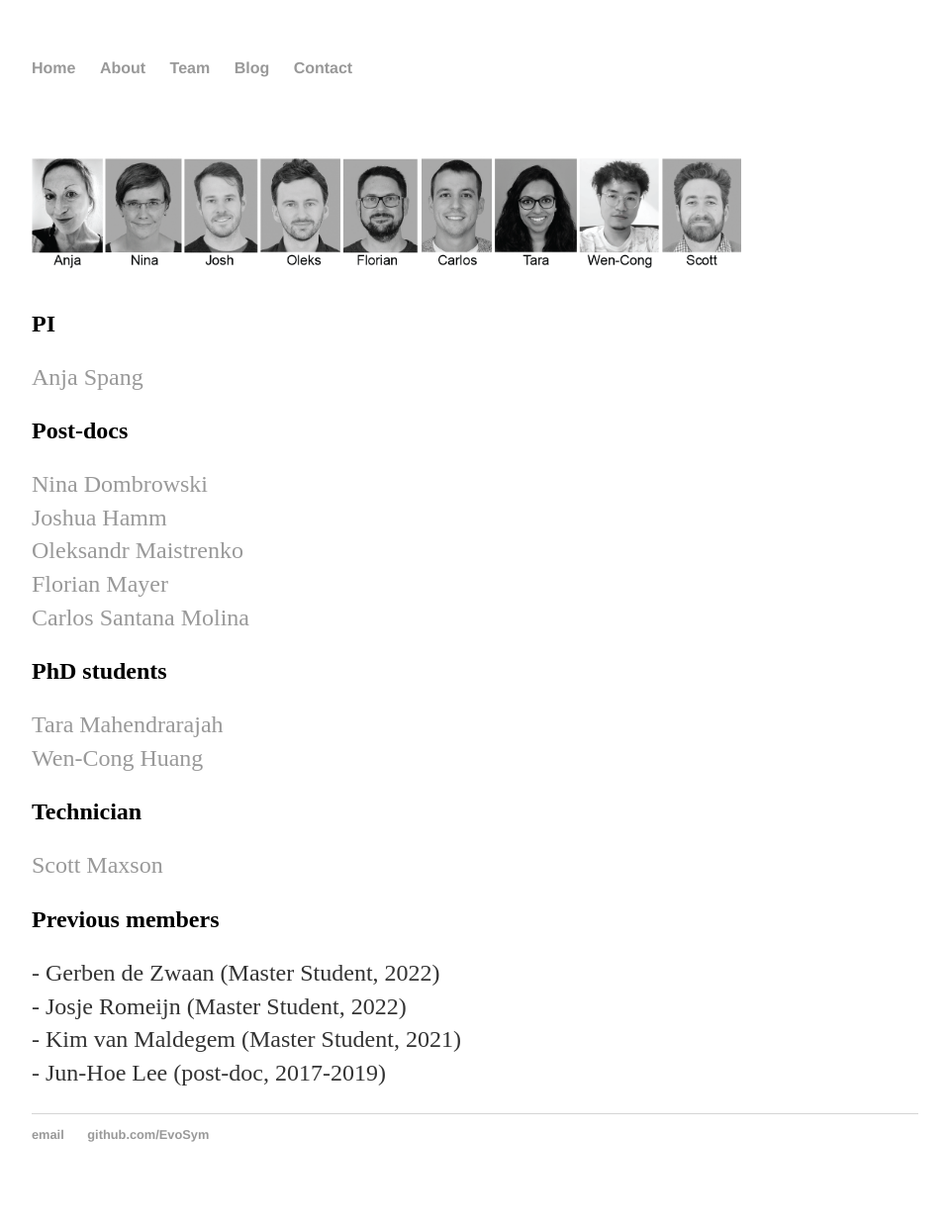
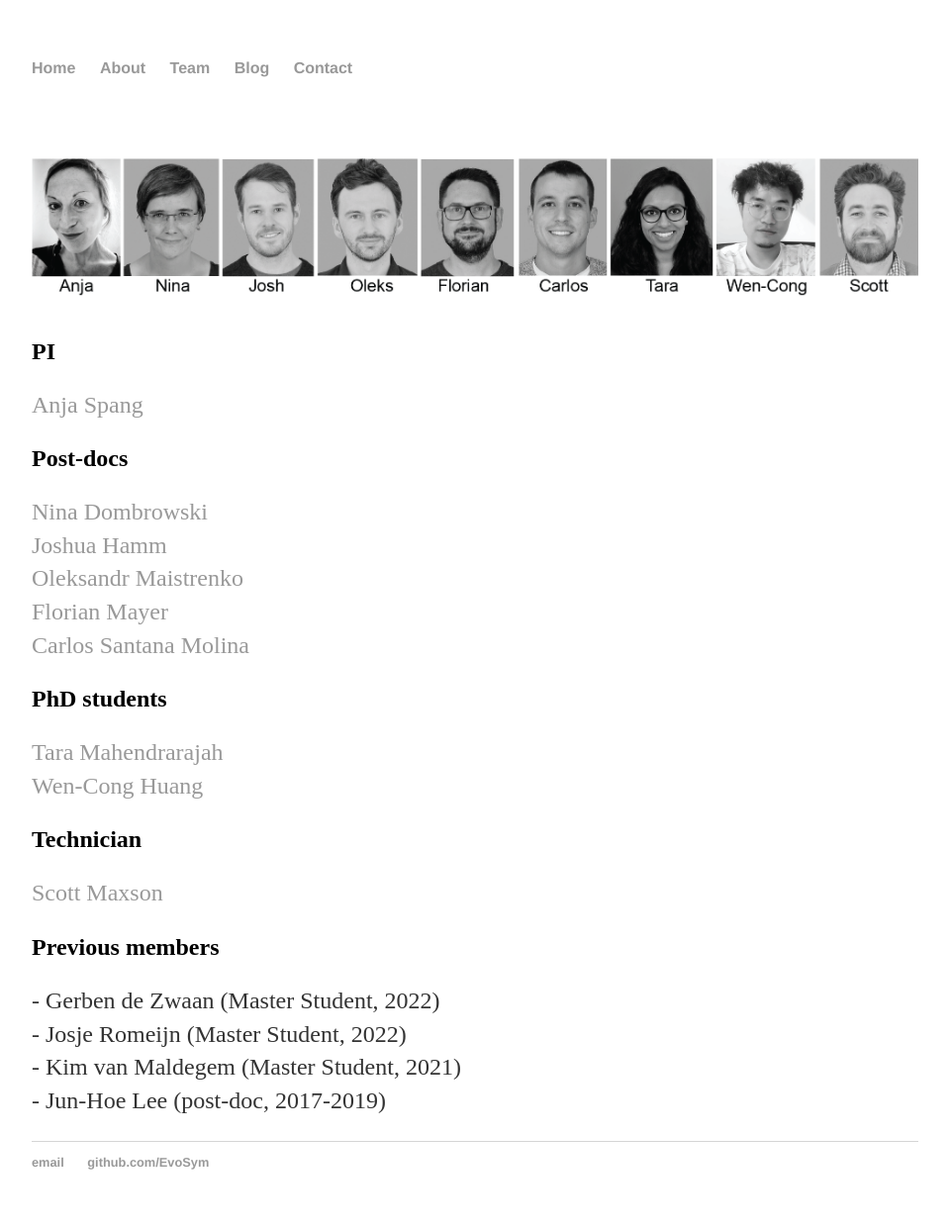
Before and after one commit to EvoSym/EvoSym.github.io, a Jekyll site: the page built from team/index.html, in a window 1280 px wide. Shown: the whole page at 99% size, without its empty margins (160-1119 px from the left). Built offline with Jekyll 4.4.1, drawn with Linux system fonts in a browser that asks for light colours; before the commit the page ends 1214 px from its top, so only the background shows below that.

Commit message:
Update index.html

```diff
--- a/team/index.html
+++ b/team/index.html
@@ -3,7 +3,7 @@ layout: default
 title: Symbioses in Evolution
 ---
 
-<div class="box">
+<div class="box2">
     <img src="EvoSymTeam_photos.004.png">
 </div>
 <br>
```
